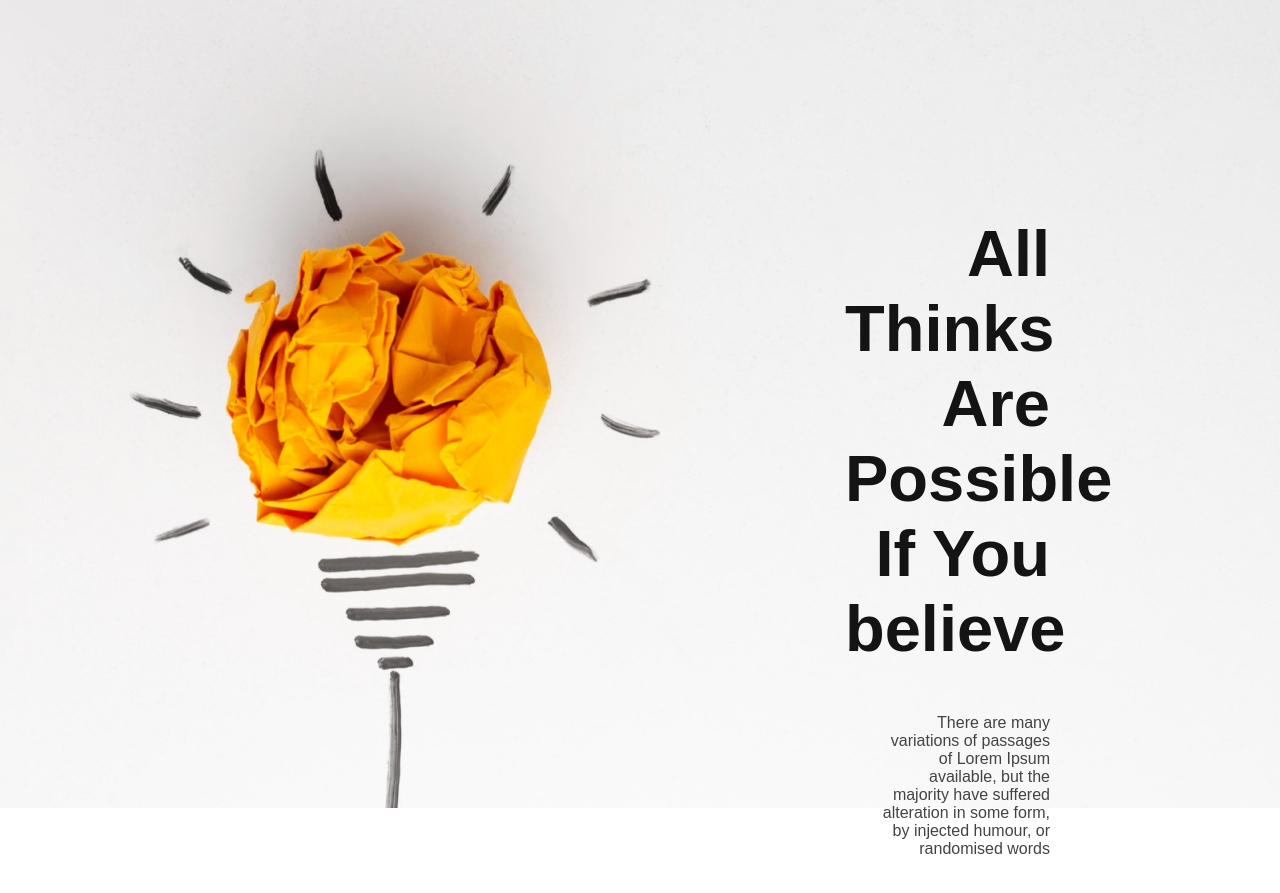
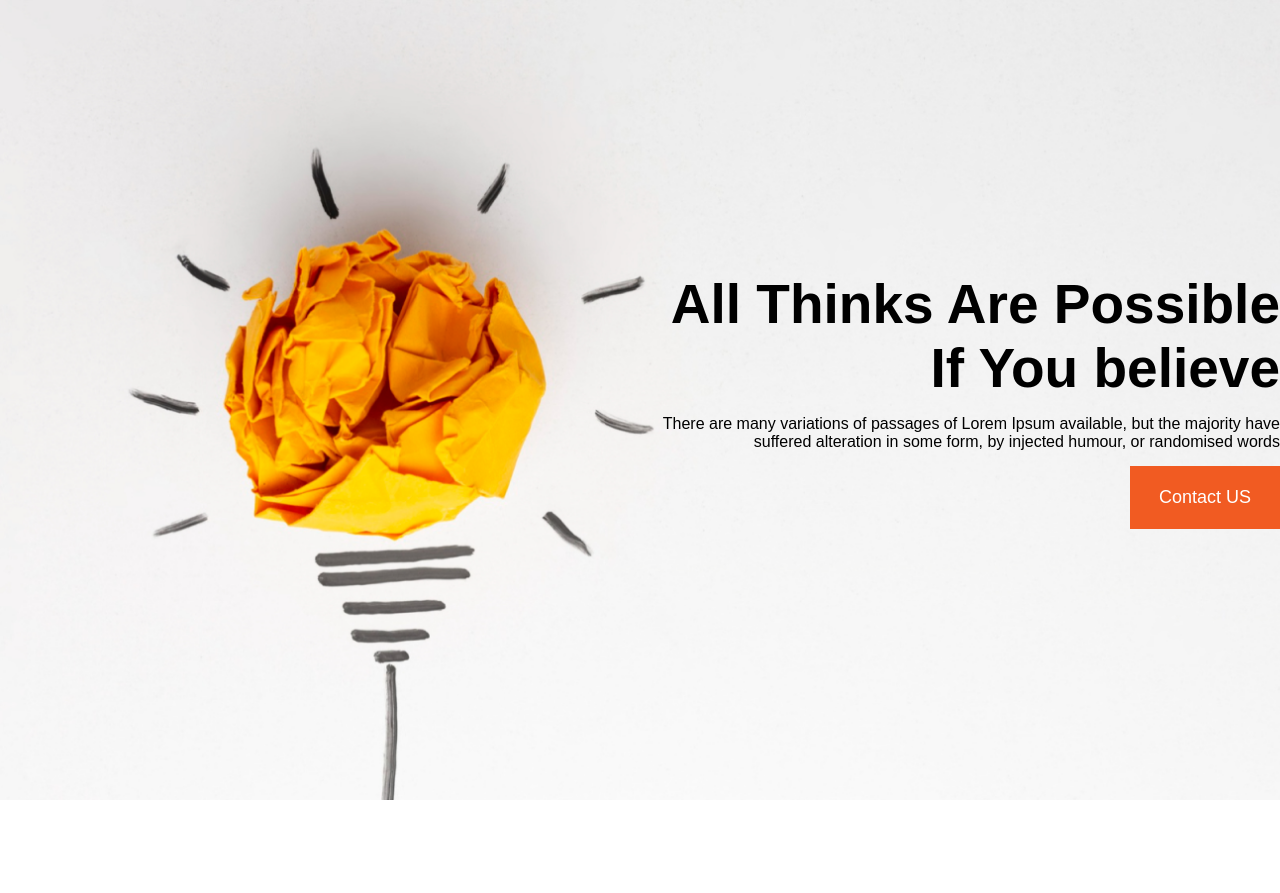
Before and after one commit to coder-mahbub/New-year-new-me, a plain HTML site: page index.html in a window 1280 px wide. Shown: the top 893 px of the page. Drawn offline with Linux system fonts and the light colour scheme.

Commit message:
all added

```diff
--- a/index.html
+++ b/index.html
@@ -9,17 +9,33 @@
     <link rel="stylesheet" href="style.css">
     <script src="https://kit.fontawesome.com/45d0024107.js" crossorigin="anonymous"></script>
 </head>
+<body>
 
-
-<header class="banner">
+    <!-- <header class="banner">
         <h1 class="banner-title">All Thinks Are Possible If You believe</h1>
         <p class="banner-description">There are many variations of passages of Lorem Ipsum available, but the majority have
             suffered alteration in some form, by injected humour, or randomised words</p>
         <button class="btn-orange">Contact US</button>
 
-</header>
+    </header> -->
 
-<body>
+    <section id="banner">
+        <div class="container-wraper">
+            <div class="banner_inner">
+                <div class="banner_innner_left">
+
+                </div>
+                <div class="banner_innner_right">
+                    <h1>All Thinks Are Possible If You believe</h1>
+                    <p>There are many variations of passages of Lorem Ipsum available, but the majority have
+                        suffered alteration in some form, by injected humour, or randomised words</p>
+                    <button class="btn_orange">Contact US</button>
+                </div>
+            </div>
+        </div>
+    </section>
+
+    <section class="container">
             <div class="content-pastyear">
                 <div>
                     <img class="img-person" src="/images/person.png" alt="">
@@ -37,7 +53,8 @@
                     <i class="fa-solid fa-check" style="color: #16D887;"></i> Contrary to popular simply.
                 </div>
             </div>
-    <div>
+        </section>
+        <section class="container">
         <h2 class="plans-content">My Plans</h2>
         <div class="my-plans">
             <div class="improve">
@@ -64,14 +81,13 @@
                 <h4>I want to develop</h4>
             </div>
         </div>
-
+    </section>
     </div>
     <div>
 <div class="watch">
     <h2 class="watch-title">Awlays keep a positive mindset</h2>
     <button class="btn-call">Call Now</button>
 </div>
-</body>
 <footer>
     <div class="future-contact">
         <h2 class="title">Future</h2>
@@ -95,4 +111,6 @@
     <input class="submit" type="submit" value="submit" placeholder="Subscribe">
 </div>
 </footer>
+</body>
+
 </html>
--- a/style.css
+++ b/style.css
@@ -1,6 +1,55 @@
 * {
     font-family: 'Work Sans', sans-serif;
     margin: 0;
+}
+
+.container-wraper,
+.container {
+    width: 1600px;
+    margin: 0 auto;
+}
+
+/* New Banner */
+#banner {
+    min-height: 800px;
+    display: flex;
+    align-items: center;
+    background-image: url(/images/banner/banner1.png);
+    background-repeat: no-repeat;
+    background-size: cover;
+}
+
+.banner_inner {
+    display: grid;
+    grid-template-columns: repeat(2, 1fr);
+}
+
+.banner_inner .banner_innner_right {
+    display: flex;
+    flex-direction: column;
+    flex-wrap: wrap-reverse;
+    gap: 10px;
+    text-align: right;
+}
+
+.banner_inner .banner_innner_right>h1 {
+    font-size: 55px;
+    margin-bottom: 5px;
+}
+
+.banner_inner .banner_innner_right>p {
+    font-size: 16px;
+    margin-bottom: 5px;
+}
+
+.btn_orange {
+    max-width: 150px;
+    padding: 20px 15px;
+    font-size: 18px;
+    background: #F15B22;
+    border: 1px solid #F15B22;
+    cursor: pointer;
+    color: #fff;
 }
 
 /* Banner styles */
@@ -44,49 +93,59 @@
 My failures of previous year styles */
 .content-pastyear {
     display: flex;
-    margin: 131px 322px 129px 206px;
+text-align: left;
 
 }
 
 .img-person {
-    padding-right: 87px;
+
+    padding: 131px 87px 131px 206px;
+
 }
 
-.content{
-padding-left: 87px;
+.content {
+
+    padding: 370px 322px 114px 87px;
+
 }
+
 .content-title {
-    margin-top: 239px;
+
     font-size: 40px;
     color: #151414;
-    margin-bottom: 24px;
+    padding-bottom: 20px;
+
 
 }
-.content-description{
+
+.content-description {
     color: #444343;
     font-weight: 400;
     font-size: 16px;
     margin-bottom: 16px;
+
 }
+
 /* Plans styles */
-.my-plans{
+.my-plans {
     display: flex;
     text-align: center;
-padding-left: 130px;
-padding-right: 230px;
 
 }
-.improve{
+
+.improve {
     padding: 130px;
+    justify-content: space-between;
 }
-.plans-content{
+
+.plans-content {
     color: #151414;
-    margin: 130px 710px 50px 710px;
+    padding: 130px 710px 50px 710px;
     font-size: 40px;
     font-weight: 700;
 }
 
-.watch{
+.watch {
     background-image: url(./images/gradient3.png), url(./images/watch.png);
     background-repeat: no-repeat;
     border-radius: 8px;
@@ -94,12 +153,14 @@ padding-right: 230px;
     height: 300px;
     margin: 130px auto;
 }
-.watch-title{
+
+.watch-title {
     color: #FFFFFF;
     font-size: 40px;
     padding: 59px 617px 24px 64px;
 }
-.btn-call{
+
+.btn-call {
     width: 160px;
     height: 64px;
     color: #F15B22;
@@ -112,47 +173,57 @@ font-size: 20px;
 }
 
 /* Footer Styles */
-.future-contact{
+.future-contact {
     margin-left: 230px;
     color: #FFFFFF;
 }
-footer{
+
+footer {
     width: 100%;
     height: 577px;
-
     background: #151414;
 display: flex;
 
 }
-footer .title{
+
+.footer_inner {
+    display: flex;
+}
+
+footer .title {
 
     font-size: 45px;
     padding-top: 130px;
     padding-bottom: 16px;
 }
-footer .description{
+
+footer .description {
     font-weight: 400;
     font-size: 16px;
     padding-bottom: 24px;
 
     padding-right: 331px;
 }
-footer .contact{
+
+footer .contact {
 
     font-size: 16px;
     padding-bottom: 16px;
 
 }
-.sm{
+
+.sm {
     padding-left: 18px;
     padding-right: 18px;
     margin-top: 32px;
 }
-.Subscribe{
+
+.Subscribe {
     margin-top: 130px;
 
 }
-.sub{
+
+.sub {
     color: #FFFFFF;
     font-weight: 600;
     font-size: 25px;
@@ -160,7 +231,8 @@ margin-right: 431px;
     margin-top: 130px;
 
 }
-.email{
+
+.email {
     background: #151414;
     margin-top: 31px;
     height: 64px;
@@ -172,7 +244,8 @@ padding: 21px 158px 21px 21px;
     border-radius: 8px;
     border: 1px solid #FFFFFF;
 }
-.submit{
+
+.submit {
     margin-top: 16px;
     background: #FFFFFF;
     border-radius: 8px;
```
Lines whose indentation alone changed are shown as unchanged.
